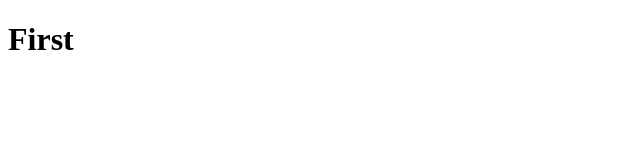
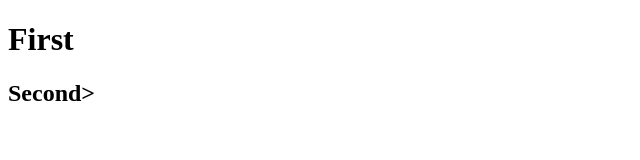
Before and after one commit to ksi81/DZ_3_4, a plain HTML site: page index.html in a window 1280 px wide. Shown: the whole page, without its empty margins (0-640 px from the left). Drawn offline with Linux system fonts and the light colour scheme.

Commit message:
h2-second

```diff
--- a/index.html
+++ b/index.html
@@ -6,5 +6,6 @@
 </head>
 <body>
 	<h1>First</h1>
+	<h2>Second></h2>
 </body>
 </html>
```
